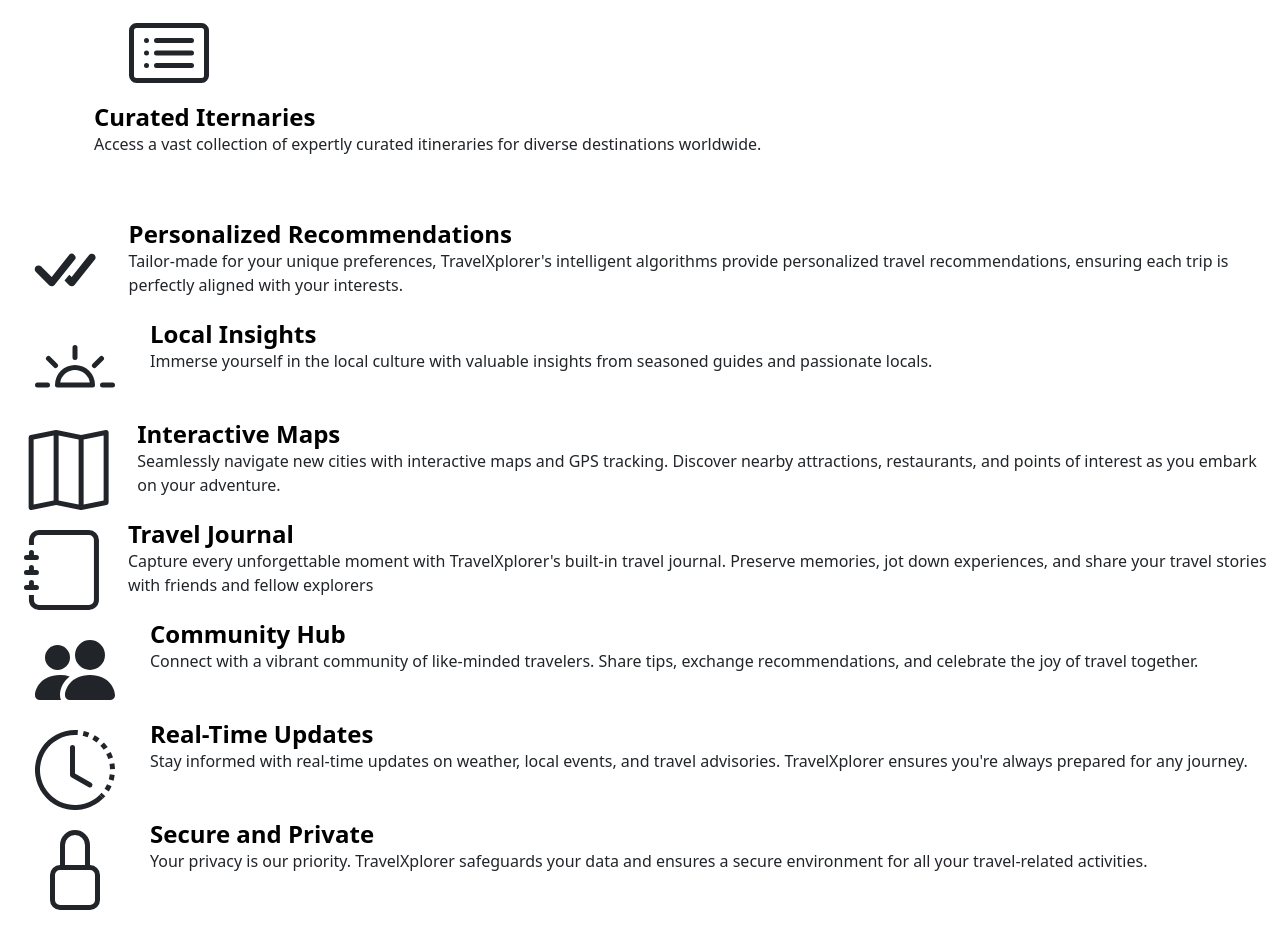
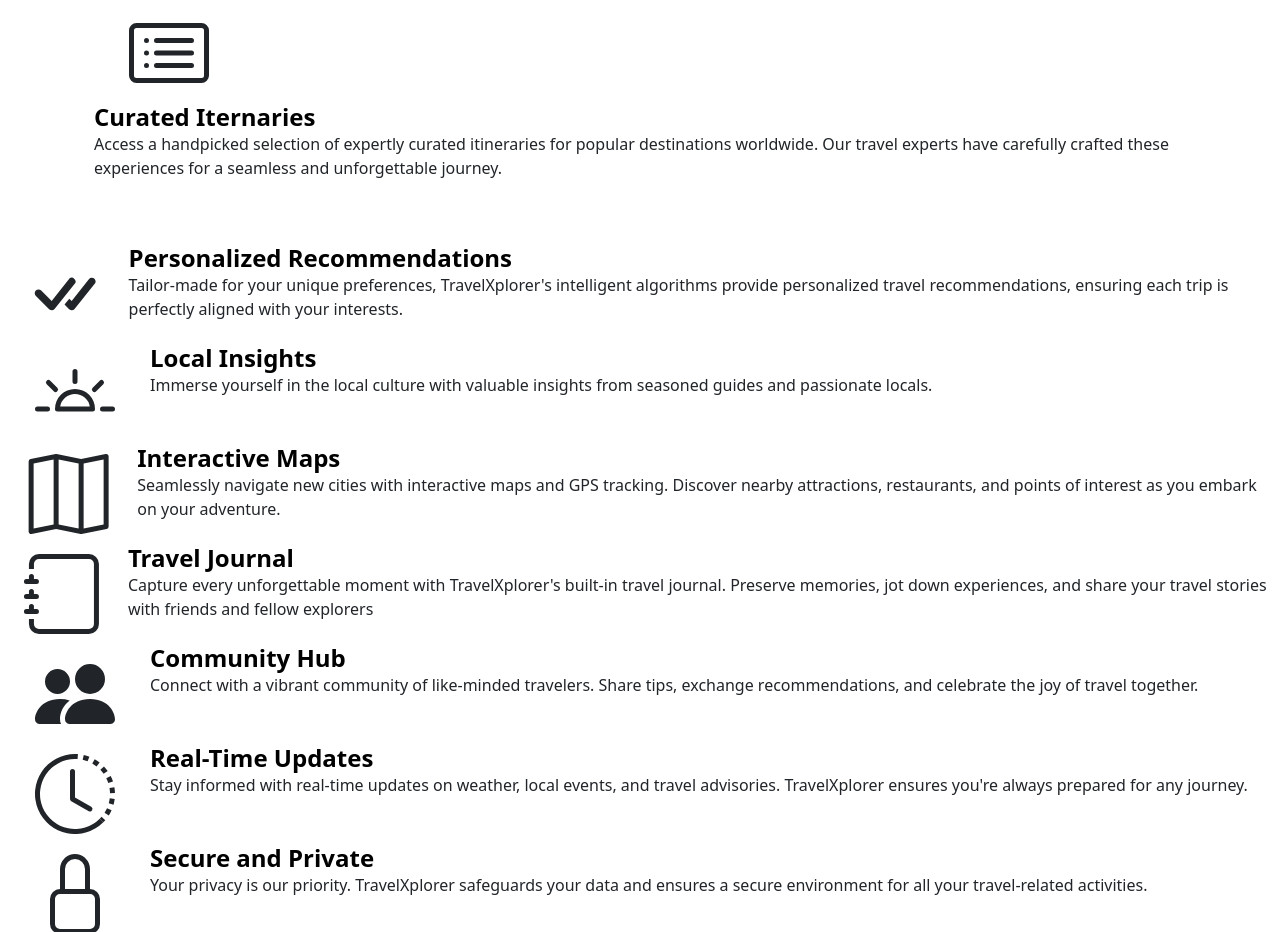
Before and after one commit to yasser8283/TravelXplorer., a plain HTML site: page index.html in a window 1280 px wide. Shown: the part 1176-2108 px from the top of the page. Drawn offline with nearby package versions, Linux system fonts and the light colour scheme.

Commit message:
Update index.html

```diff
--- a/index.html
+++ b/index.html
@@ -70,7 +70,7 @@
 
           <div>
             <h3 class="fw-bold mb-0 fs-4 text-body-emphasis">Curated Iternaries</h3>
-            <p> Access a vast collection of expertly curated itineraries for diverse destinations worldwide.</p>
+            <p> Access a handpicked selection of expertly curated itineraries for popular destinations worldwide. Our travel experts have carefully crafted these experiences for a seamless and unforgettable journey.</p>
           </div>
         </div>
         <div class="col d-flex align-items-start">
```
